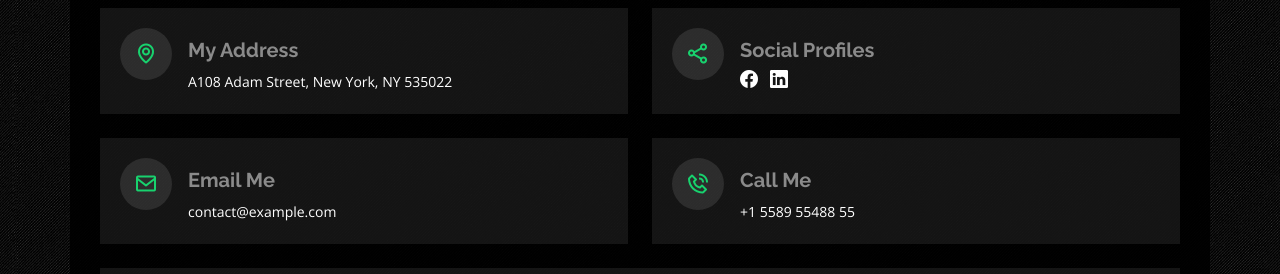
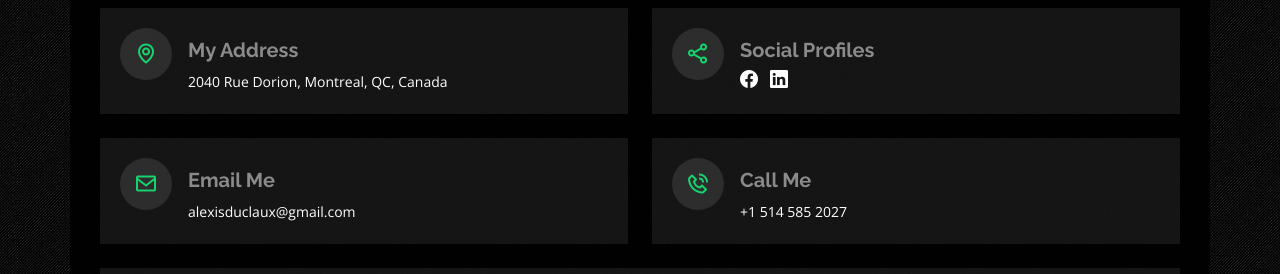
Before and after one commit to AlexisDuclaux/AlexisDuclaux.github.io, a plain HTML site: page index.html in a window 1280 px wide. Both pictures are taken after a click on the link "Contact". Shown: the part 205-479 px from the top of the page. Drawn offline with nearby package versions, Linux system fonts and the light colour scheme.

Commit message:
Update index.html

```diff
--- a/index.html
+++ b/index.html
@@ -619,7 +619,7 @@
           <div class="info-box">
             <i class="bx bx-map"></i>
             <h3>My Address</h3>
-            <p>A108 Adam Street, New York, NY 535022</p>
+            <p>2040 Rue Dorion, Montreal, QC, Canada</p>
           </div>
         </div>
 
@@ -638,14 +638,14 @@
           <div class="info-box">
             <i class="bx bx-envelope"></i>
             <h3>Email Me</h3>
-            <p>contact@example.com</p>
+            <p>alexisduclaux@gmail.com</p>
           </div>
         </div>
         <div class="col-md-6 mt-4 d-flex align-items-stretch">
           <div class="info-box">
             <i class="bx bx-phone-call"></i>
             <h3>Call Me</h3>
-            <p>+1 5589 55488 55</p>
+            <p>+1 514 585 2027</p>
           </div>
         </div>
       </div>
```
